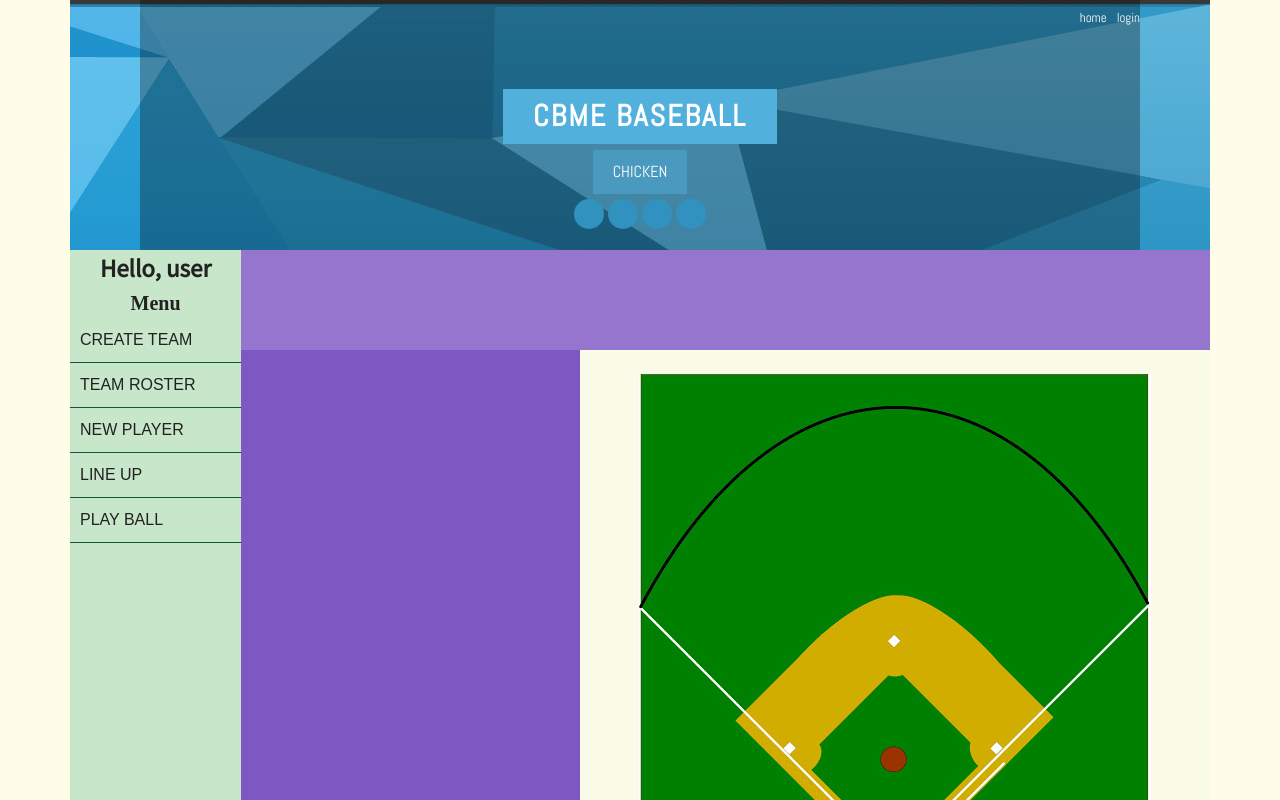
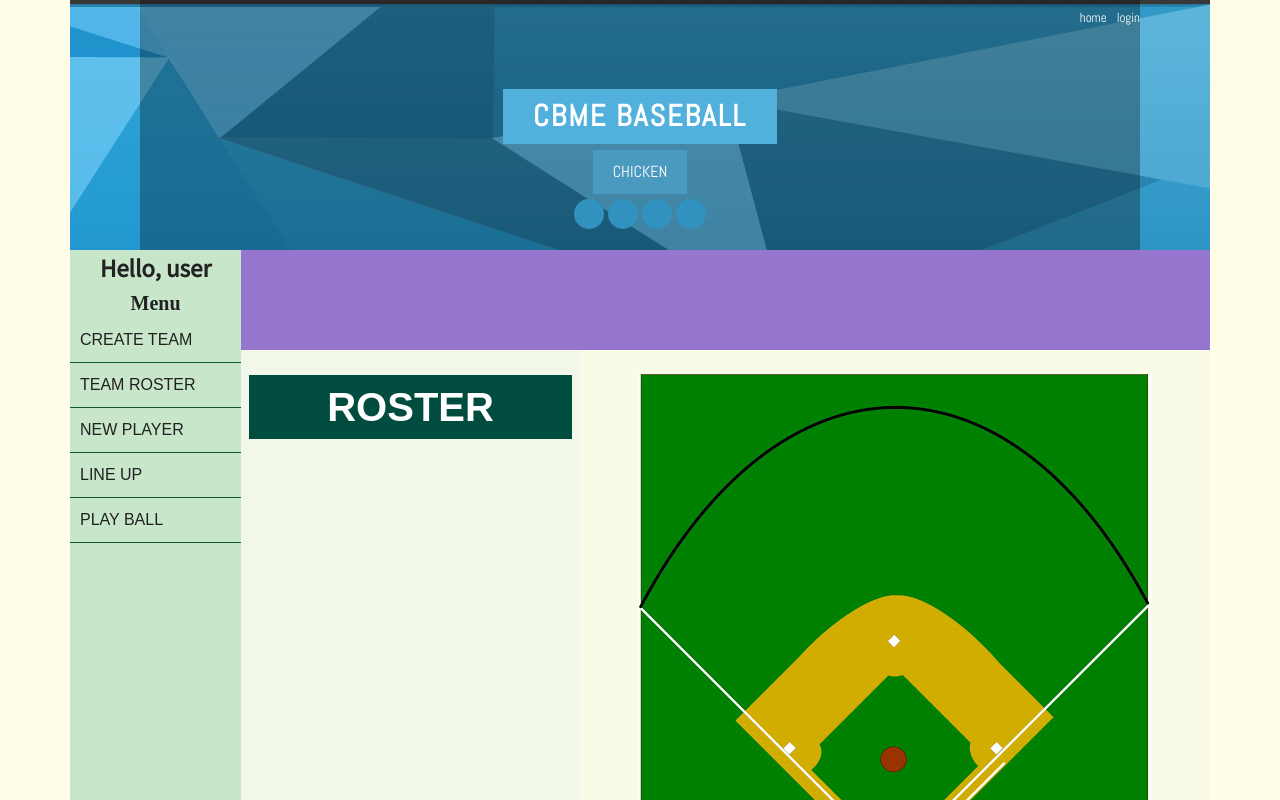
Before and after one commit to hiba02/cme-baseball, a React (Create React App) app in the folder client/: page /playball in a window 1280 px wide. Shown: the top 800 px of the page. Built offline with nearby package versions, Linux system fonts and the light colour scheme; a web font is replaced by a local one.

Commit message:
initial setting of rendering roster need to fix alignment

```diff
--- a/client/src/App.js
+++ b/client/src/App.js
@@ -9,7 +9,7 @@ import Register from "./components/Register";
 import Header from "./components/Header";
 import Nav from "./components/Nav";
 import Slideshow from "./components/Slideshow";
-import Palyball from "./components/Playball";
+import Playball from "./components/Playball";
 
 const App = () => {
   const [word, setWord] = useState("");
@@ -51,12 +51,12 @@ const App = () => {
   };
 
   const getPlayersInfoByUserId = userId => {
-    console.log("App getPlayersInfoByUserId userId: ", userId);
     return axios({
       method: "GET",
       url: `/api/players/by_user/${userId}`
     }).then(response => {
-      console.log("App getPlayersInfoByUserId", response.data);
+      // console.log("App getPlayersInfoByUserId", response.data);
+      setPlayersInfo(response.data);
     });
   };
 
@@ -104,7 +104,7 @@ const App = () => {
                 <Register register={register} />
               </Route>
               <Route path="/playball">
-                <Palyball user={userInfo} />
+                <Playball user={userInfo} players={playersInfo} />
               </Route>
               <Route path="/">
                 {/* {!userInfo && <Slideshow />} */}
--- a/client/src/components/Playball.js
+++ b/client/src/components/Playball.js
@@ -1,75 +1,31 @@
-import React, { useState } from "react";
-import { BrowserRouter as Router, Switch, Route, Link } from "react-router-dom";
-import axios from "axios";
+import React, { useState, Children } from "react";
+import Roster from "./Roster";
 import "./Playball.scss";
 
-const Palyball = props => {
-  console.log("Palyball component props: ", props);
-  console.log("Palyball component props.id: ", props.user);
-  const [word, setWord] = useState("");
-  const [userId, setUserId] = useState("");
-  const [userInfo, setUserInfo] = useState(null);
-  const test = () => {
-    return axios({
-      method: "GET",
-      url: "/api/users"
-    }).then(result => {
-      console.log(result.data);
-      setWord(result.data[0].first_name);
-    });
-  };
-
-  const register = (firstName, lastName, email, password) => {
-    console.log("registration", firstName, lastName, email, password);
-    return axios({
-      method: "POST",
-      url: "api/users/registration",
-      data: {
-        firstName,
-        lastName,
-        email,
-        password
-      }
-    }).catch(error => console.log(error));
-  };
-
-  const getUserInfo = userId => {
-    return axios({
-      method: "GET",
-      url: `/api/users/${userId}`
-    }).then(result => {
-      console.log("App getUserInfo", result.data[0]);
-      setUserInfo(result.data[0]);
-    });
-  };
-
-  const login = (email, password) => {
-    console.log("App.js login", email, password);
-    return axios({
-      method: "POST",
-      url: "/api/users/login",
-      data: { email, password }
-    })
-      .then(response => {
-        console.log("App.js login response", response.data.password);
-        if (response.data.password === password) {
-          console.log("success");
-          setUserId(response.data.id);
-          getUserInfo(response.data.id);
-          return response.data;
-        } else {
-          console.log("fail");
-          return false;
-        }
-      })
-      .catch(error => console.log(error));
-  };
+const Playball = ({ user, players }) => {
+  console.log("Palyball component user: ", user);
+  let number = 0;
 
   return (
-    <div className="palyball_body">
+    <div className="playball_body">
       <div className="playball_wrap">
         <header className="playball_header"></header>
-        <aside className="playball_aside"></aside>
+        <aside className="playball_aside">
+          <div className="roster_template">
+            <div className="roster_title">ROSTER</div>
+            <div className="roster_content">
+              {players &&
+                players.map(player => (
+                  <Roster
+                    user={user}
+                    player={player}
+                    key={player.id}
+                    number={(number = number + 1)}
+                  />
+                ))}
+            </div>
+          </div>
+        </aside>
         <section className="playball_section"></section>
         <footer className="playball_footer"></footer>
       </div>
@@ -77,4 +33,4 @@ const Palyball = props => {
   );
 };
 
-export default Palyball;
+export default Playball;
--- a/client/src/components/Playball.scss
+++ b/client/src/components/Playball.scss
@@ -16,8 +16,40 @@
   float: left;
   width: 35%;
   height: 550px;
-  background: #7e57c2;
+  background: #f1f8e9;
 }
+
+.roster_template {
+  width: 95%;
+  margin-left: auto;
+  margin-right: auto;
+  margin-top: 25px;
+  border-radius: 4px;
+  .roster_title {
+    background: #004d40;
+    color: white;
+    height: 4rem;
+    font-size: 2.5rem;
+    font-weight: bold;
+    display: flex;
+    align-items: center;
+    justify-content: center;
+  }
+  .roster_content {
+    background: white;
+  }
+}
+
+.roster_title {
+  background: #22b8cf;
+  color: white;
+  height: 4rem;
+  font-size: 1.5rem;
+  display: flex;
+  align-items: center;
+  justify-content: center;
+}
+
 .playball_section {
   float: left;
   width: 65%;
--- /dev/null
+++ b/client/src/components/Roster.js
@@ -0,0 +1,34 @@
+import React from "react";
+import "./Roster.scss";
+
+const Roster = ({ player, number }) => {
+  const {
+    id,
+    first_name,
+    last_name,
+    email,
+    password,
+    created_at,
+    updated_at,
+    user_id,
+    team_id,
+    name,
+    uniform_number,
+    position,
+    bats,
+    throws
+  } = player;
+
+  console.log("Roster number: ", number);
+
+  return (
+    <div className="roster_body">
+      <span className="id">{number}</span>
+      <span className="name">{name}</span>
+      <span className="uniform_number">{uniform_number}</span>
+      <span className="position">{position}</span>
+    </div>
+  );
+};
+
+export default Roster;
--- /dev/null
+++ b/client/src/components/Roster.scss
@@ -0,0 +1,5 @@
+.roster_body {
+  display: flex;
+  justify-content: space-between;
+  align-items: center;
+}
```
